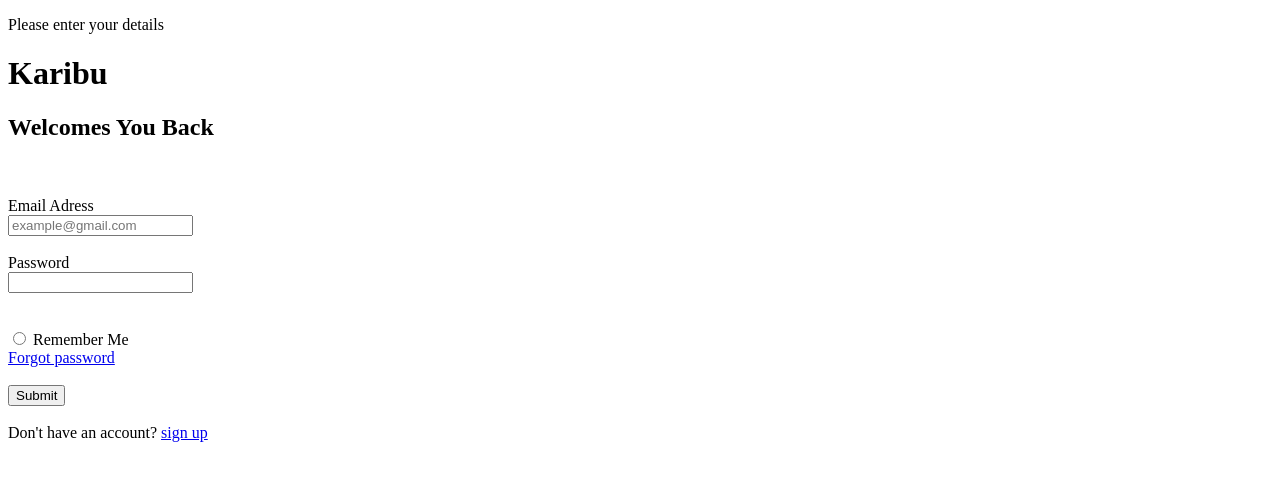
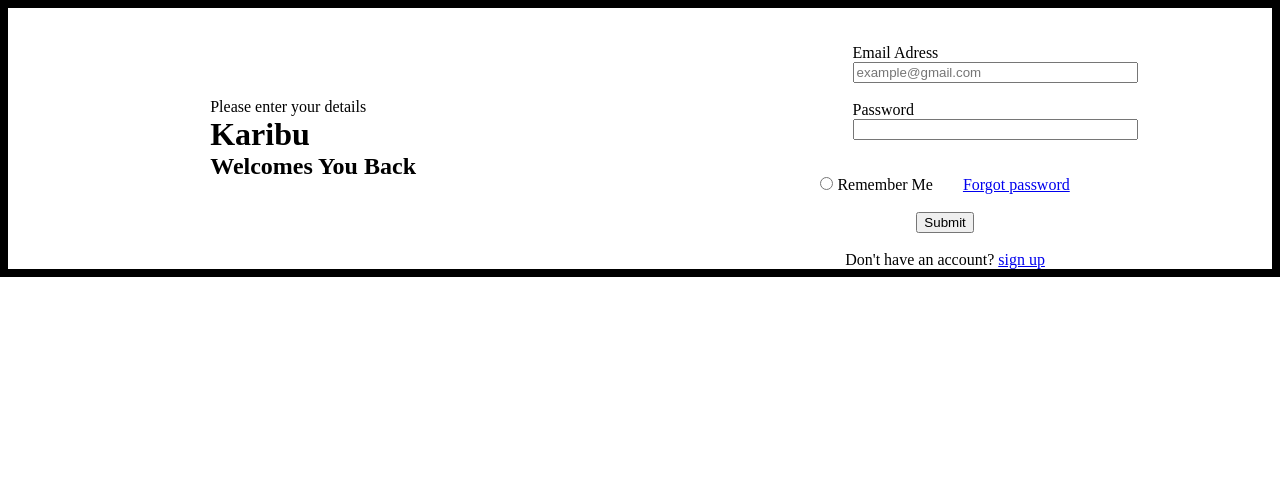
Before and after one commit to panom-kaidit/KGL-project, a plain HTML site: page loginform/html/login.html in a window 1280 px wide. Drawn offline with Linux system fonts and the light colour scheme.

Commit message:
starting to make my styling for the login form

```diff
--- a/loginform/css/login.css
+++ b/loginform/css/login.css
@@ -0,0 +1,43 @@
+* {
+    margin: auto;
+
+}
+
+/* applies to the whole body */
+body {
+    border: 8px solid black;
+    display: flex;
+    justify-content: center;
+    align-items: center;
+    align-content: center;
+}
+
+/* the form box */
+.form-box {
+    flex-wrap: wrap;
+    display: flex;
+    flex-direction: column;
+    justify-content: center;
+}
+/* inputs field editing */
+.input {
+    width: 150%;
+    height: 100%;
+    flex-wrap: wrap;
+}
+
+/* remember Me editing */
+.remember {
+    display: flex;
+    gap: 30px;
+    flex-wrap: wrap;
+}
+
+
+
+/* summit button */
+.submit-btn {
+    display: flex;
+    justify-content: center;
+    align-items: center;
+}
--- a/loginform/html/login.html
+++ b/loginform/html/login.html
@@ -18,7 +18,7 @@
         <div class="user-name">
             <label for="email">Email Adress</label>
             <br>
-            <input type="email" id="email" placeholder="example@gmail.com" required>
+            <input class="input" type="email" id="email" placeholder="example@gmail.com" required>
         </div>
 
         <br>
@@ -27,13 +27,13 @@
         <div class="pass-code">
             <label for="passcode">Password</label>
             <br>
-            <input type="password" id="passcode" required>
+            <input class="input" type="password" id="passcode" required>
         </div>
 
          <br><br>
 
         <!-- If password is forgoten -->
-        <div>
+        <div class="remember">
             <div>
                 <input type="radio" id="Remember">
 
@@ -46,7 +46,7 @@
         <br>
 
         <!-- Log in button -->
-        <div>
+        <div class="submit-btn">
             <input type="submit">
         </div>
 
```
